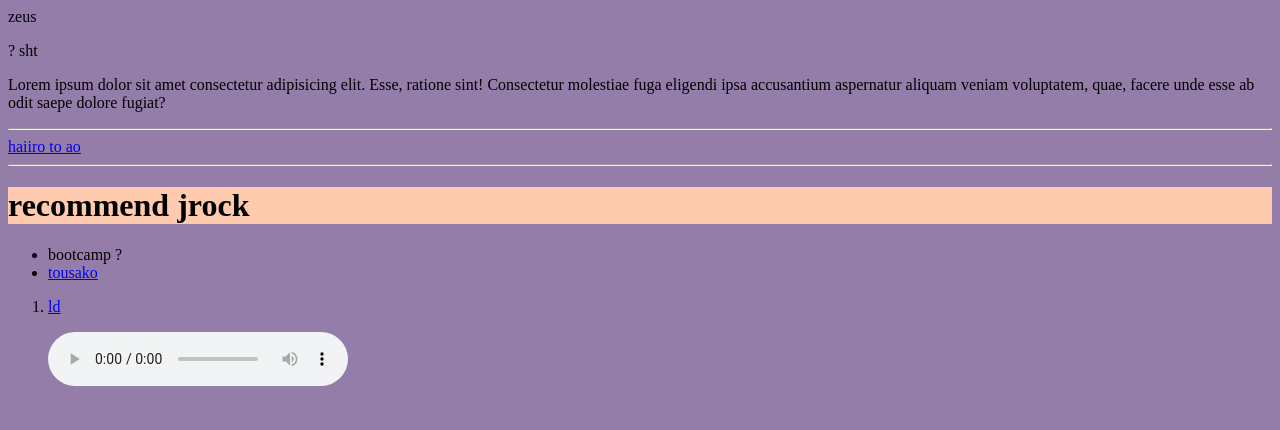
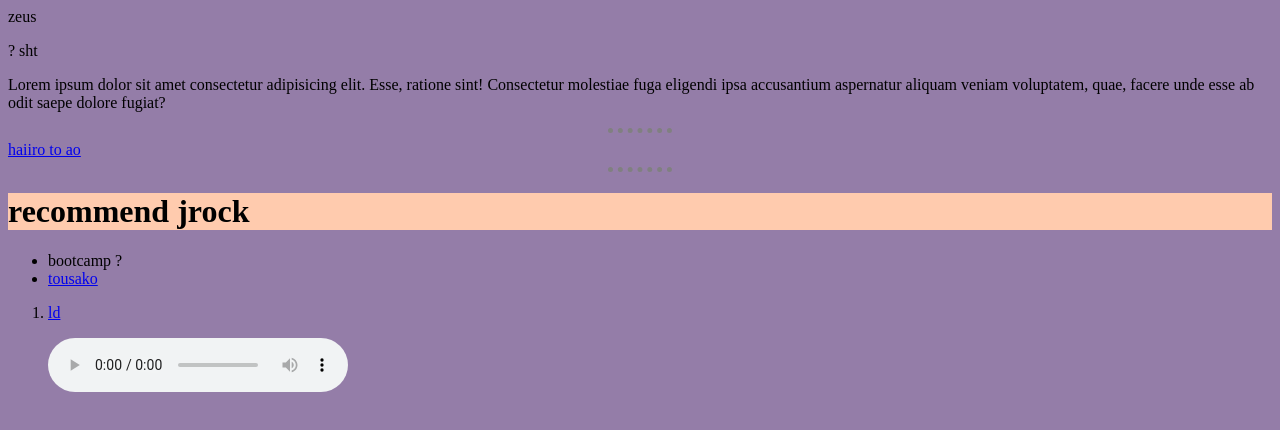
Before and after one commit to Tunganh4426/TEST.github.io, a plain HTML site: page index.html in a window 1280 px wide. Drawn offline with Linux system fonts and the light colour scheme.

Commit message:
new dotted border

```diff
--- a/index.html
+++ b/index.html
@@ -6,6 +6,25 @@
     <meta name="viewport" content="width=device-width, initial-scale=1.0">
     <title>music</title>
 </head>
+
+<style>
+    hr {
+
+
+                border-style: none;
+                border-top: dotted;
+                border-color: grey;
+                border-width: 5px;
+                width: 5%;
+
+
+     }
+
+
+
+
+</style>
+
 <body style="background-color: #947DA8;>
     <h1>zeus</h1>
     <p>? sht</p>
```
